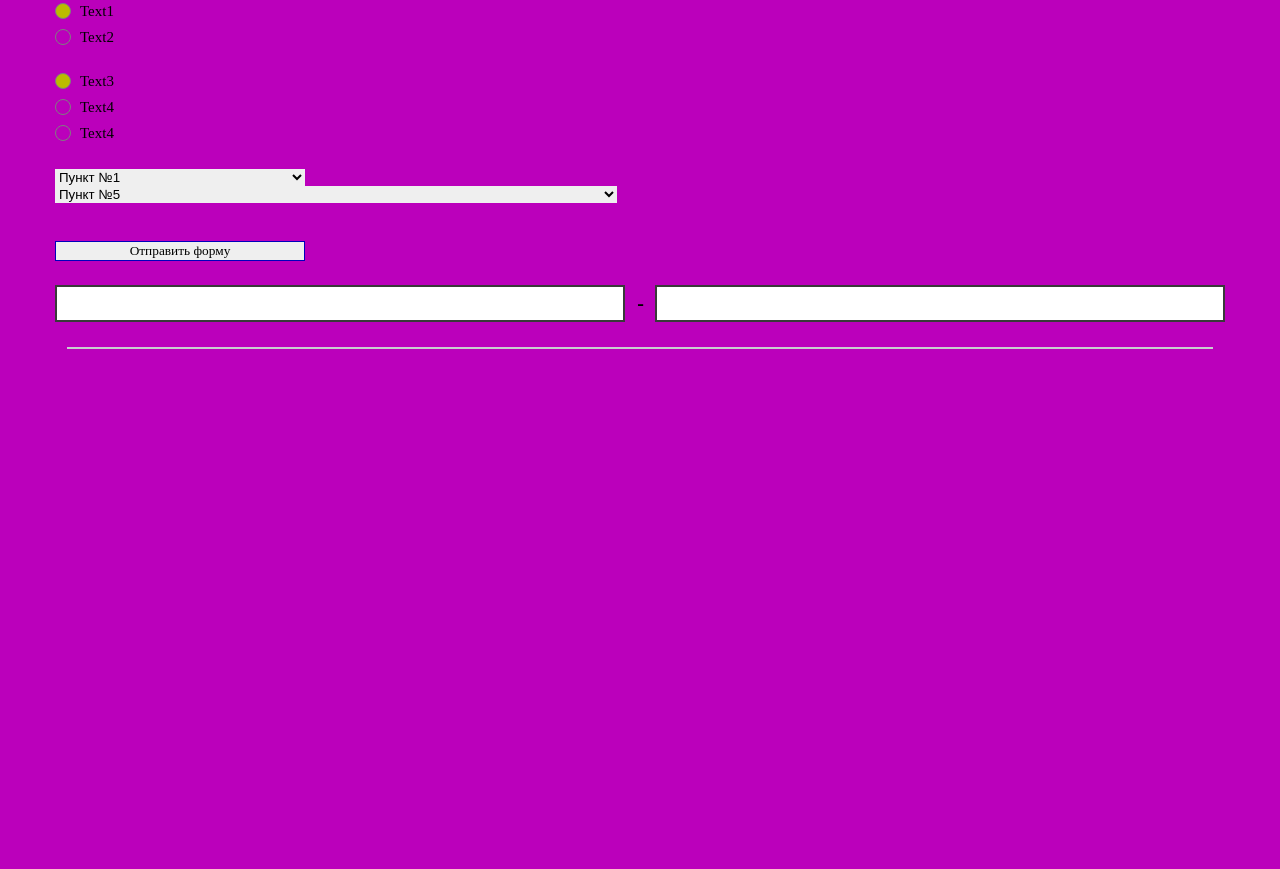
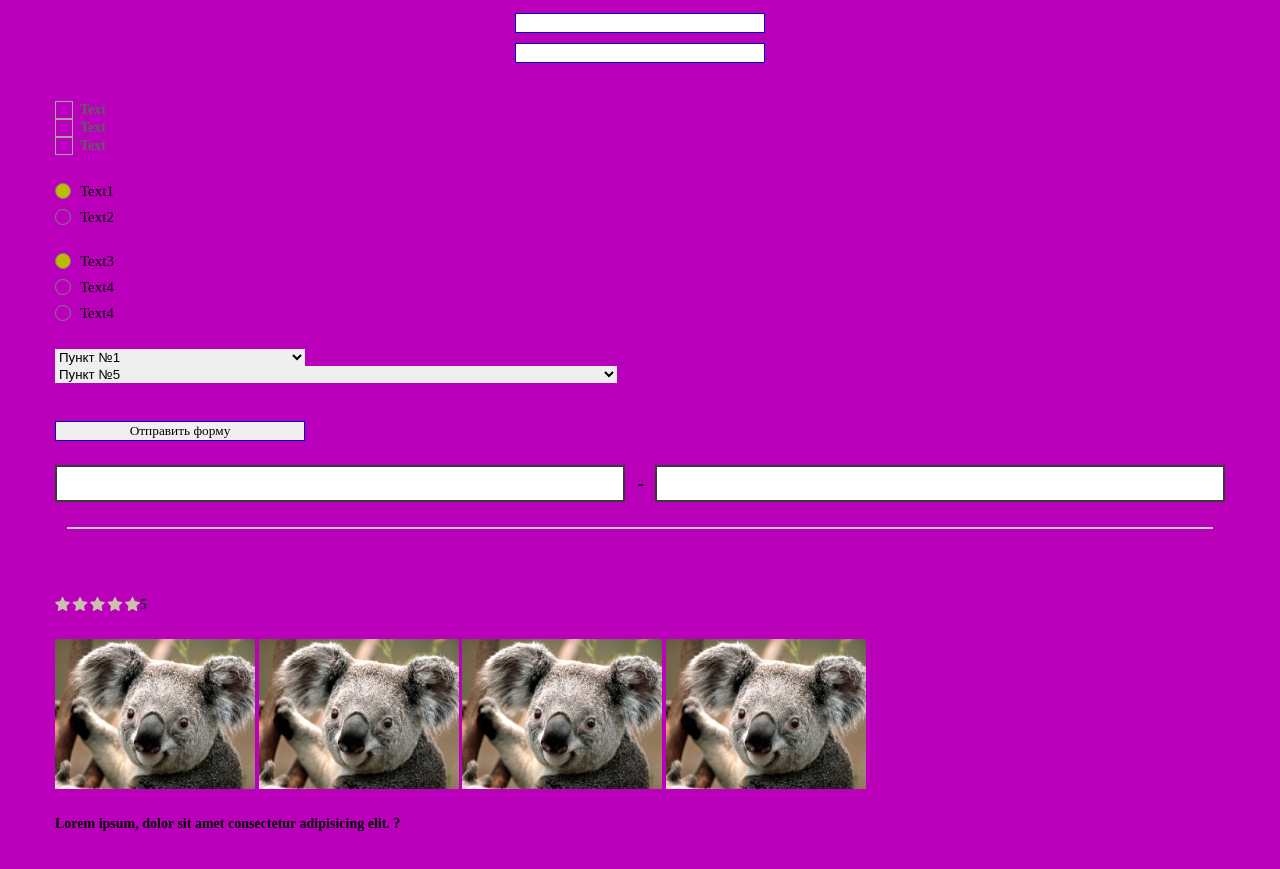
Before and after one commit to andruxgit/freelance, a website: page #src/index.html in a window 1280 px wide. Shown: the part 287-1156 px from the top of the page. Before the commit the page ends 1000 px from the top, so only its background shows below. Drawn offline with nearby package versions, Linux system fonts and the light colour scheme; files that its build step writes are made by us from their sources; a web font is replaced by a local one.

Commit message:
comm1305

```diff
--- a/#src/_content.html
+++ b/#src/_content.html
@@ -45,10 +45,10 @@
 					<input autocomplete="off" type="text" name="form[]" data-value="Введи имя" data-error="Текст ошибки"
 						class="input req l">
 				</div>
-				<!-- <div class="form-block__item">
+				<div class="form-block__item">
 					<input autocomplete="off" type="phone" name="form[]" data-value="Введи телефон" data-error="Текст ошибки"
-						class="input req ">
-					</div> -->
+						class="input req phone">
+				</div>
 				<!-- req -->
 				<!-- <div class="form-block__item">
 					<input autocomplete="true" type="email" name="form[]" data-value="Введи email" data-error="Текст ошибки"
@@ -148,6 +148,7 @@
 			<br>
 			<div class="form-block__item">
 				<!-- подключить <script src="https://code.jquery.com/ui/1.12.1/jquery-ui.min.js"></script> -->
+				<!-- form.js "range"-->
 				<div class="category-params-item-price">
 					<div class="category-params-item-price-table table">
 						<div class="cell">
@@ -160,7 +161,51 @@
 					<div id="range" class="category-params-item-price-range"></div>
 				</div>
 			</div>
+			<br>
+			<br>
+
+
+			<div class="rating-block">
+				<div class="rating edit">
+					<!-- edit возможность ставить рейтинг-->
+					<div class="rating__line"></div>
+					<div class="rating__activeline"></div>
+					<input value="5" type="hidden" name="rating" />
+					<div class="stars">
+						<span class="star"><i>Ужасно</i></span>
+						<span class="star"><i>Плохо</i></span>
+						<span class="star"><i>Нормально</i></span>
+						<span class="star"><i>Хорошо</i></span>
+						<span class="star"><i>Отлично</i></span>
+					</div>
+				</div>
+				<div class="rating__value">5</div>
+			</div>
+
+
 		</form>
+
+		<br>
+		<br>
+
+		<div class="block__gallery gallery-block gallery">
+			<a href="../img/Koala.jpg" class="gallery-block__item">
+				<img src="../img/Koala.jpg" alt="img">
+			</a>
+			<a href="../img/Koala.jpg" class="gallery-block__item">
+				<img src="../img/Koala.jpg" alt="img">
+			</a>
+			<a href="../img/Koala.jpg" class="gallery-block__item">
+				<img src="../img/Koala.jpg" alt="img">
+			</a>
+			<a href="../img/Koala.jpg" class="gallery-block__item">
+				<img src="../img/Koala.jpg" alt="img">
+			</a>
+
+		</div>
+		<br>
+		<br>
+<div class="block__text">Lorem ipsum, dolor sit amet consectetur adipisicing elit. <span data-content= "Answer" class="tip">?</span></div>
 
 	</div>
 </div>
--- a/#src/js/vendors.js
+++ b/#src/js/vendors.js
@@ -1,5 +1,8 @@
 
 @@include('jquery.nicescroll.min.js')
+@@include('baguetteBox.js')
+@@include('jquery.inputmask.bundle.min.js')
+@@include('jquery.popover.min.js')
 
 
 
--- a/#src/scss/style.scss
+++ b/#src/scss/style.scss
@@ -54,10 +54,14 @@ body {
 		font-weight: 700;
 		background-color: #b0b;
 		min-height: 1000px;
+		padding-bottom: 150px;
 
     &.lock {
         overflow: hidden;
-    }
+		}
+		.wrapper{
+			padding: 150px 0;
+		}
 }
 
 //</ОБНУЛЕНИЕ, ОБЩИЕ ПАРАМЕТРЫ>===============================================================================================
@@ -104,8 +108,8 @@ body {
 // @import "../../js/fancybox/jquery.fancybox.scss";
 //@import "datepicker.scss";
 @import "fontawesome.scss";
-//@import "popover.min.scss";
-//@import "baguetteBox.scss";
+@import "popover.min.scss";
+@import "baguetteBox.scss";
 // @import "pagging.scss";
 //@import "icons.scss";
 @import "popup.scss";
--- a/#src/scss/ui.scss
+++ b/#src/scss/ui.scss
@@ -40,7 +40,28 @@
 		// scroll
 }
 
-//</ОСНОВНОЙ БЛОК>====================================================================================================
+//</ОСНОВНОЙ БЛОК gallery>====================================================================================================
+
+.block {
+
+	// .block__gallery
+
+	&__gallery {
+	}
+}
+.gallery-block {
+
+	// .gallery-block__item
+
+	&__item {
+		display: inline-block;
+		width: 200px;
+		img{
+			max-width: 100%;
+		}
+	}
+}
+
 //</ОСНОВНОЙ БЛОК>====================================================================================================
 
 //<ГОТОВЫЕ КЛАССЫ>====================================================================================================
```
Also changed, not shown: #src/img/icons/bg_rating.svg (added), #src/img/icons/bg_rating_active.svg (added), #src/img/icons/check.svg (added), #src/img/icons/close.svg (added), #src/img/icons/p-left.svg (added), #src/img/icons/p-right.svg (added), #src/img/icons/ui-icons.png (added). Lines whose indentation alone changed are shown as unchanged.
